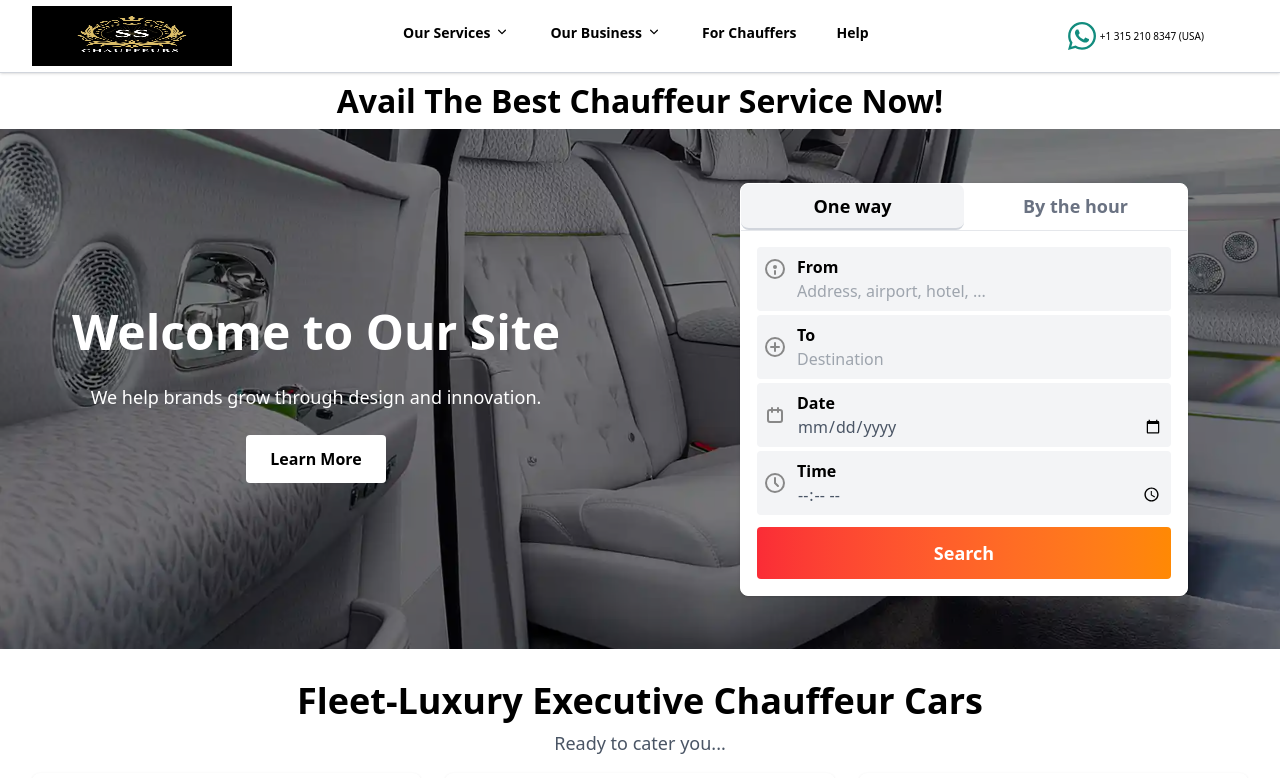
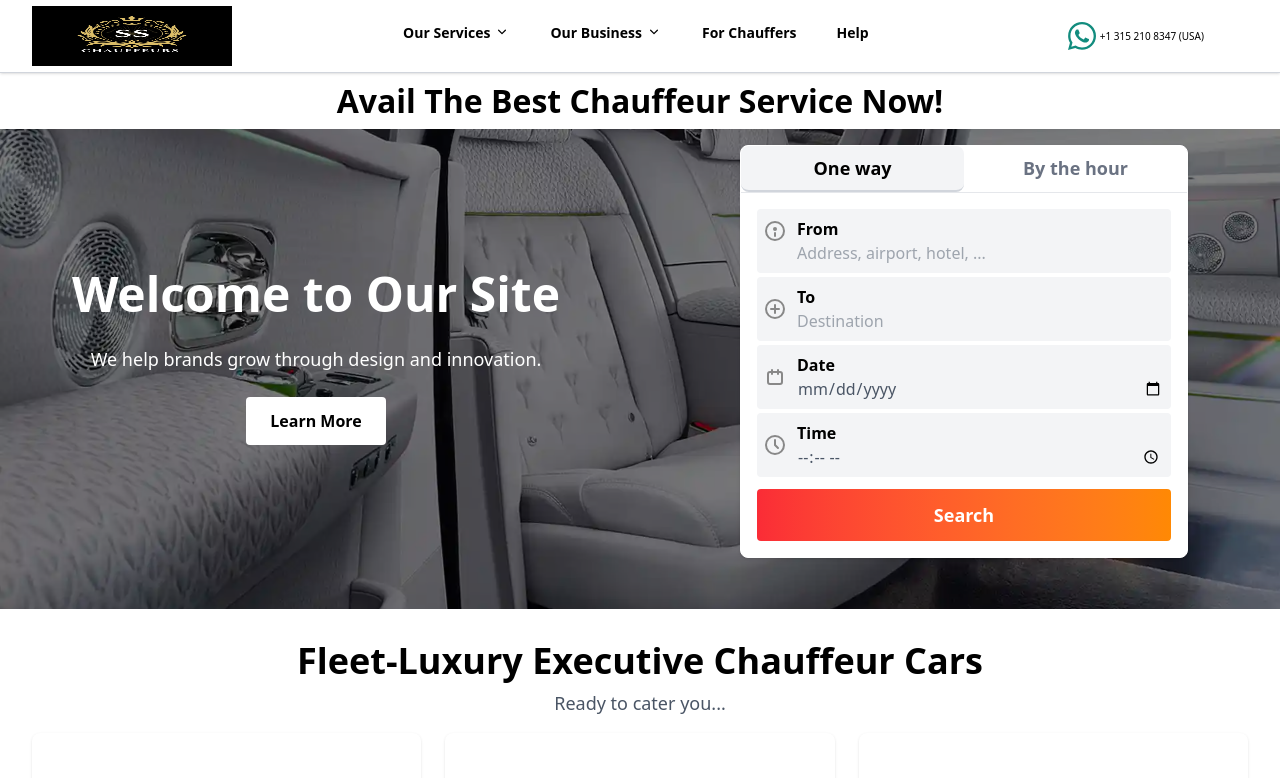
Before and after one commit to rahultherocks47/ss, a React (Vite) app: page / in a window 1280 px wide. Shown: the top 778 px of the page. Built offline with nearby package versions, Linux system fonts and the light colour scheme.

Commit message:
hero-updation for medium and above devices

```diff
--- a/src/components/HeroSection.jsx
+++ b/src/components/HeroSection.jsx
@@ -3,11 +3,12 @@ import heroimage from '../assets/images/hero_image.webp';
 import Tabs from './Tabs';
 const HeroSection = () => {
   return (
-    <section >
+    <section>
+  <h2 className="text-[min(5vw,2rem)] font-semibold text-center mx-auto max-w-7xl p-1">
+    Avail The Best Chauffeur Service Now!
+  </h2>
 
-      <h2 className='text-[min(5vw,2rem)] font-semibold text-center mx-auto max-w-7xl p-1 '>Avail The Best Chauffeur Service Now!</h2>
-
-      <div className="relative h-[65vh] sm:h-[65vh] w-full my-auto">
+  <div className="relative w-full min-h-[60vh] sm:min-h-[40vh] md:min-h-[60vh] my-auto">
     <img
       src={heroimage}
       alt="Hero"
@@ -15,10 +16,10 @@ const HeroSection = () => {
     />
     <div className="absolute inset-0 bg-black/50"></div>
 
-  <div class="grid grid-cols-1 md:grid-cols-2 gap-4 h-full">
+    <div className="relative grid grid-cols-1 md:grid-cols-2 gap-4 h-full z-10">
       {/* First Block */}
-    <div class="hidden md:block p-4">
-      <div className="relative z-10 flex flex-col items-center justify-center h-full text-white text-center px-4">
+      <div className="hidden md:block p-4">
+        <div className="flex flex-col items-center justify-center h-full text-white text-center px-4">
           <h1 className="text-[min(10vw,48px)] font-bold">Welcome to Our Site</h1>
           <p className="mt-4 text-[min(10vw,18px)] max-w-xl">
             We help brands grow through design and innovation.
@@ -28,15 +29,51 @@ const HeroSection = () => {
           </button>
         </div>
       </div>
+
       {/* Second Block */}
-       <div class="block">
-        <div className="relative z-10 flex flex-col items-center justify-center h-full text-white text-center mx-1 md:p-4 md:m-auto">
+      <div className="block">
+        <div className="flex flex-col items-center justify-center h-full text-white text-center mx-1 md:p-4 md:m-auto">
           <Tabs />
         </div>
       </div>
     </div>
   </div>
 </section>
+
+  //   <section >
+
+  //     <h2 className='text-[min(5vw,2rem)] font-semibold text-center mx-auto max-w-7xl p-1 '>Avail The Best Chauffeur Service Now!</h2>
+
+  //     <div className="relative h-[65vh] sm:h-[40vh] w-full my-auto">
+  //     <img
+  //       src={heroimage}
+  //       alt="Hero"
+  //       className="absolute inset-0 w-full h-full object-cover"
+  //     />
+  //     <div className="absolute inset-0 bg-black/50"></div>
+
+  // <div class="grid grid-cols-1 md:grid-cols-2 gap-4 h-full">
+  //   {/* First Block */}
+  //   <div class="hidden md:block p-4">
+  //     <div className="relative z-10 flex flex-col items-center justify-center h-full text-white text-center px-4">
+  //       <h1 className="text-[min(10vw,48px)] font-bold">Welcome to Our Site</h1>
+  //       <p className="mt-4 text-[min(10vw,18px)] max-w-xl">
+  //         We help brands grow through design and innovation.
+  //       </p>
+  //       <button className="mt-6 px-6 py-3 bg-white text-black font-semibold rounded hover:bg-gray-200 transition">
+  //         Learn More
+  //       </button>
+  //     </div>
+  //     </div>
+  //   {/* Second Block */}
+  //      <div class="block">
+  //       <div className="relative z-10 flex flex-col items-center justify-center h-full text-white text-center mx-1 md:p-4 md:m-auto">
+  //       <Tabs />
+  //       </div>
+  //    </div>
+  //   </div>
+  //   </div>
+  //   </section>
   );
 };
 
```
Lines whose indentation alone changed are shown as unchanged.
